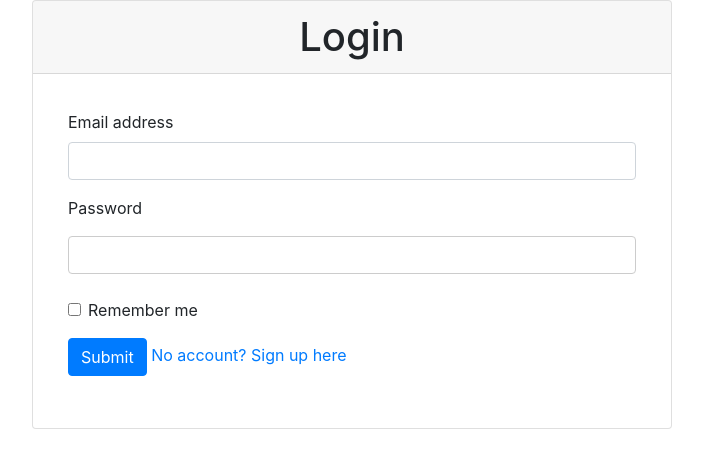
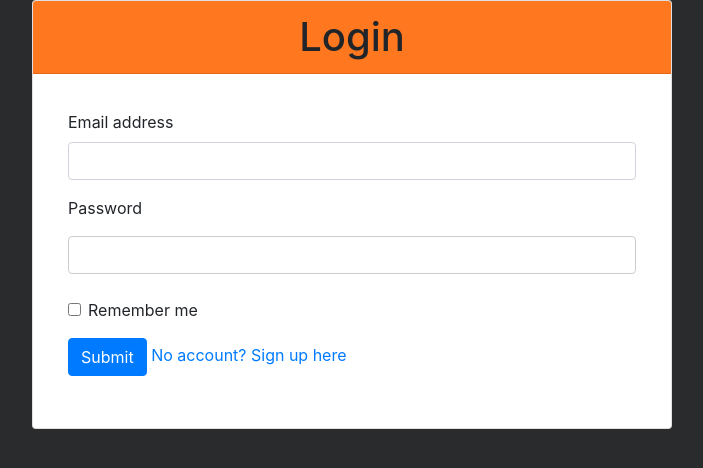
Before and after one commit to ChacaPatrick/linkedup, a PHP site: page / in a window 1280 px wide. Shown: the top 468 px of the page, without its empty margins (288-991 px from the left). Run offline with PHP 8.4, Linux system fonts and the light colour scheme; some libraries are stand-ins or nearby versions.

Commit message:
backgrounds updated

```diff
--- a/index.php
+++ b/index.php
@@ -14,10 +14,10 @@
 </head>
 
 <body>
-
+  <body style="background-color:#292b2c">
   <!-- Login Form -->
-  <div class="card w-50 mx-auto h-100">
-    <h1 class="card-header text-center">Login</h1>
+  <div class="card w-50 mx-auto h-100" >
+    <h1 class="card-header text-center" style="background-color: #ff781f;">Login</h1>
     <div class="card-body align-items-center form-group col-xs-3">
     <div class="container">
     <form>
--- a/register.php
+++ b/register.php
@@ -14,7 +14,7 @@
 </head>
 
 <body>
-
+<body style="background-color:#292b2c">
   <!-- Register Form -->
 <div class="container vertical-center">
     <div class="card text-center">
```
